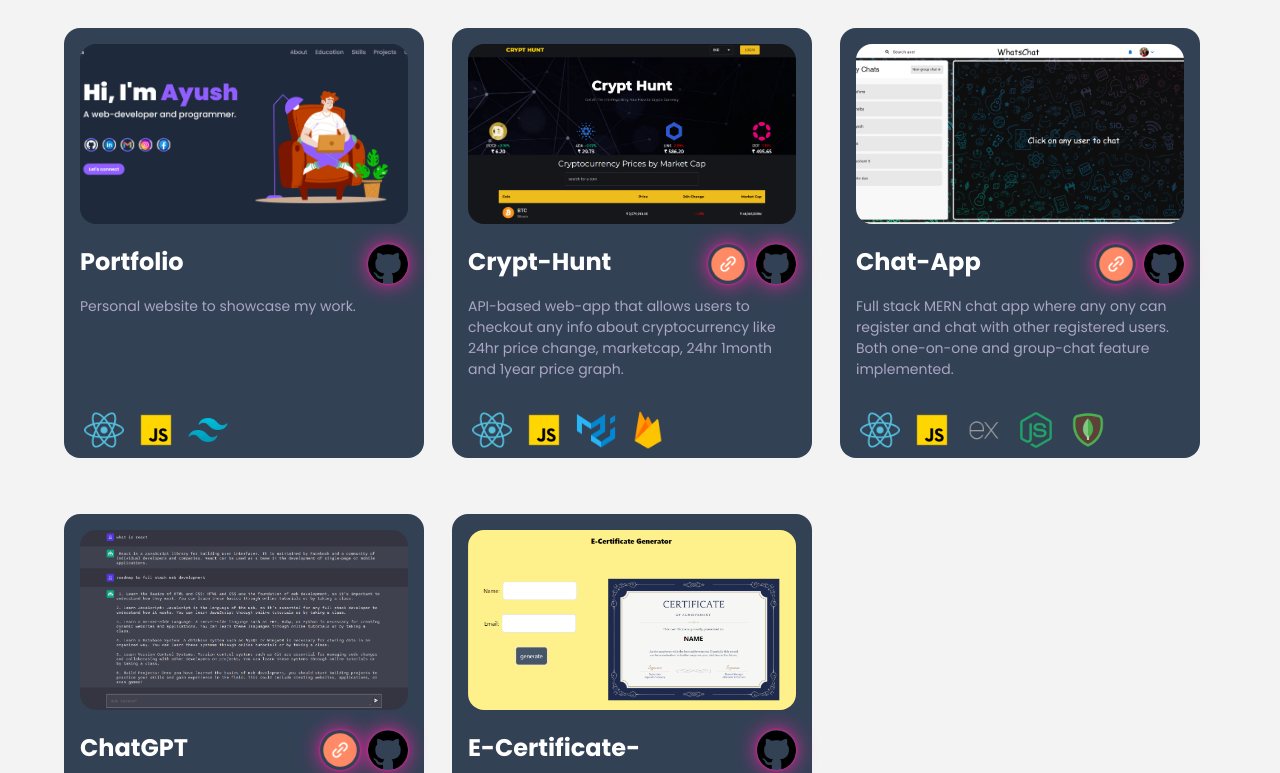
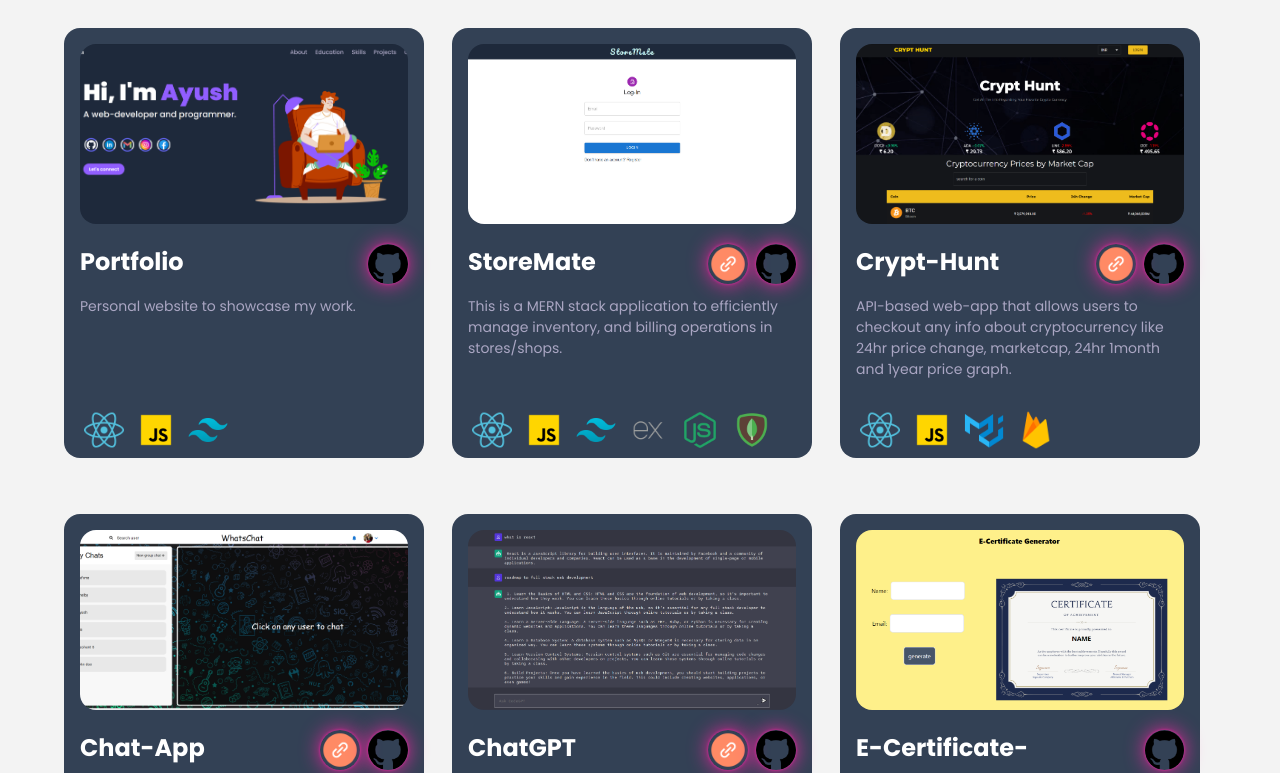
Before and after one commit to AyushPurohit31/Portfolio, a React (Vite) app: page / in a window 1280 px wide. Shown: the part 4122-4895 px from the top of the page. Built offline with nearby package versions, Linux system fonts and the light colour scheme.

Commit message:
Added new project

```diff
--- a/src/assets/index.js
+++ b/src/assets/index.js
@@ -16,6 +16,7 @@ import crypthunt from './crypthunt.png';
 import footerimg from './footerimg.png';
 import CodeGPT from "./CodeGPT-Chat-AI.png"
 import ECerti from "./ECerti.png"
+import StoreMate from "./StoreMate.png"
 
 import css from "./tech/css.png";
 import mui from "./tech/mui.png";
@@ -44,6 +45,7 @@ import vscode from "./tech/vscode.png"
 import firebase from "./tech/firebase.png"
 
 export {
+  StoreMate,
   ECerti,
   firebase,
   ayushportfolio,
--- a/src/constants/index.js
+++ b/src/constants/index.js
@@ -1,5 +1,6 @@
 import {
     ECerti,
+    StoreMate,
     javascript,
     html,
     kautilya,
@@ -276,6 +277,48 @@ import {
       ],
     },
     {
+      name: "StoreMate",
+      description:
+        " This is a MERN stack application to efficiently manage inventory, and billing operations in stores/shops.",
+      tags: [
+        {
+          name: "react",
+          icon: reactjs,
+        },
+        {
+          name: "javascript",
+          icon: javascript,
+        },
+        {
+          name: "Tailwind",
+          icon: tailwind,
+        },
+        {
+          name: "expressJs",
+          icon: express,
+        },
+        {
+          name: "NodeJs",
+          icon: nodejs,
+        },
+        {
+          name: "Mongodb",
+          icon: mongodb,
+        },
+      ],
+      image: StoreMate,
+      links : [
+        {
+          icon : link,
+          src : "https://storemate.netlify.app/"
+        },
+        {
+          icon : github,
+          src : "https://github.com/AyushPurohit31/StoreClient"
+        },
+      ],
+    },
+    {
       name: "Crypt-Hunt",
       description:
         "API-based web-app that allows users to checkout any info about cryptocurrency like 24hr price change, marketcap, 24hr 1month and 1year price graph.",
```
Also changed, not shown: src/assets/StoreMate.png (added).
